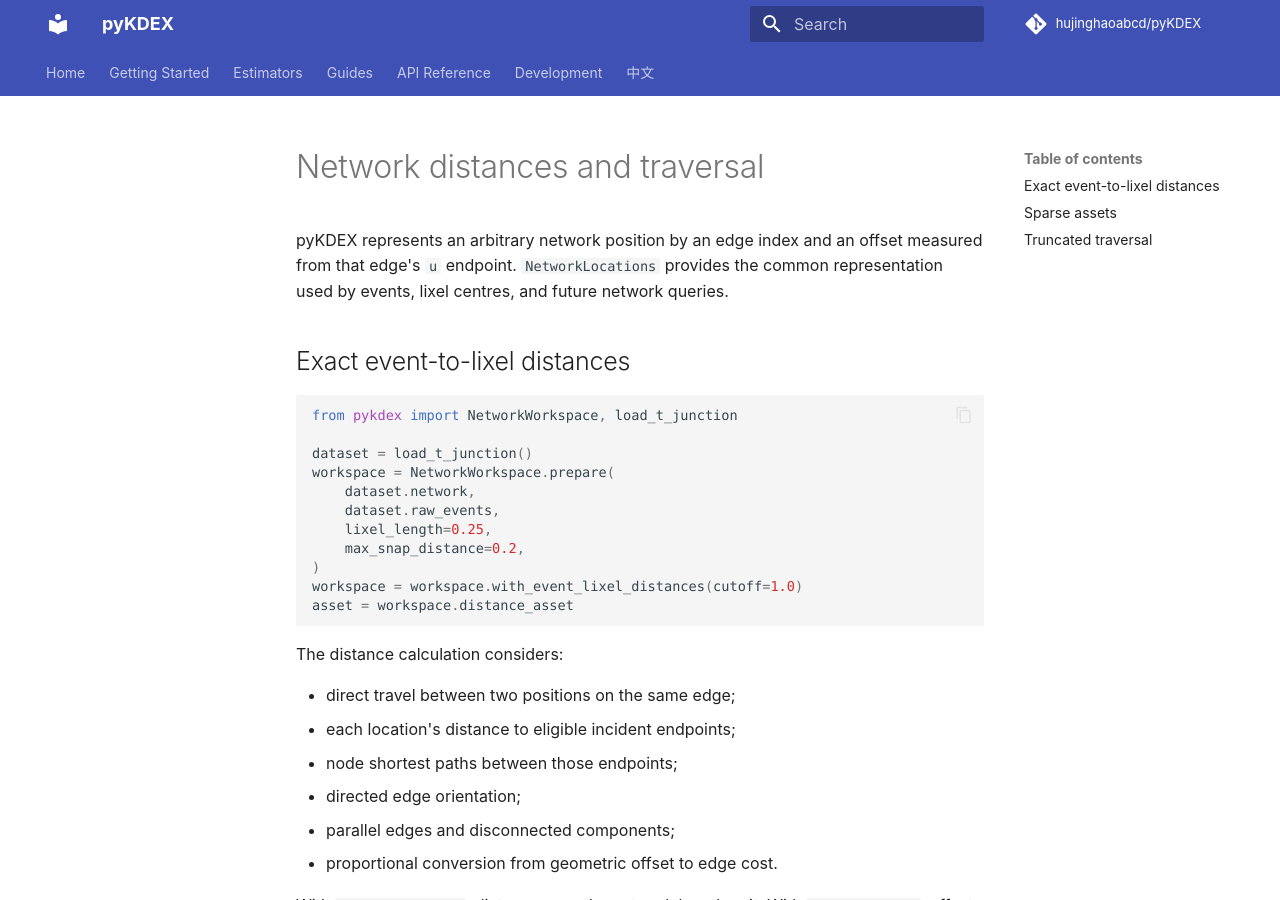
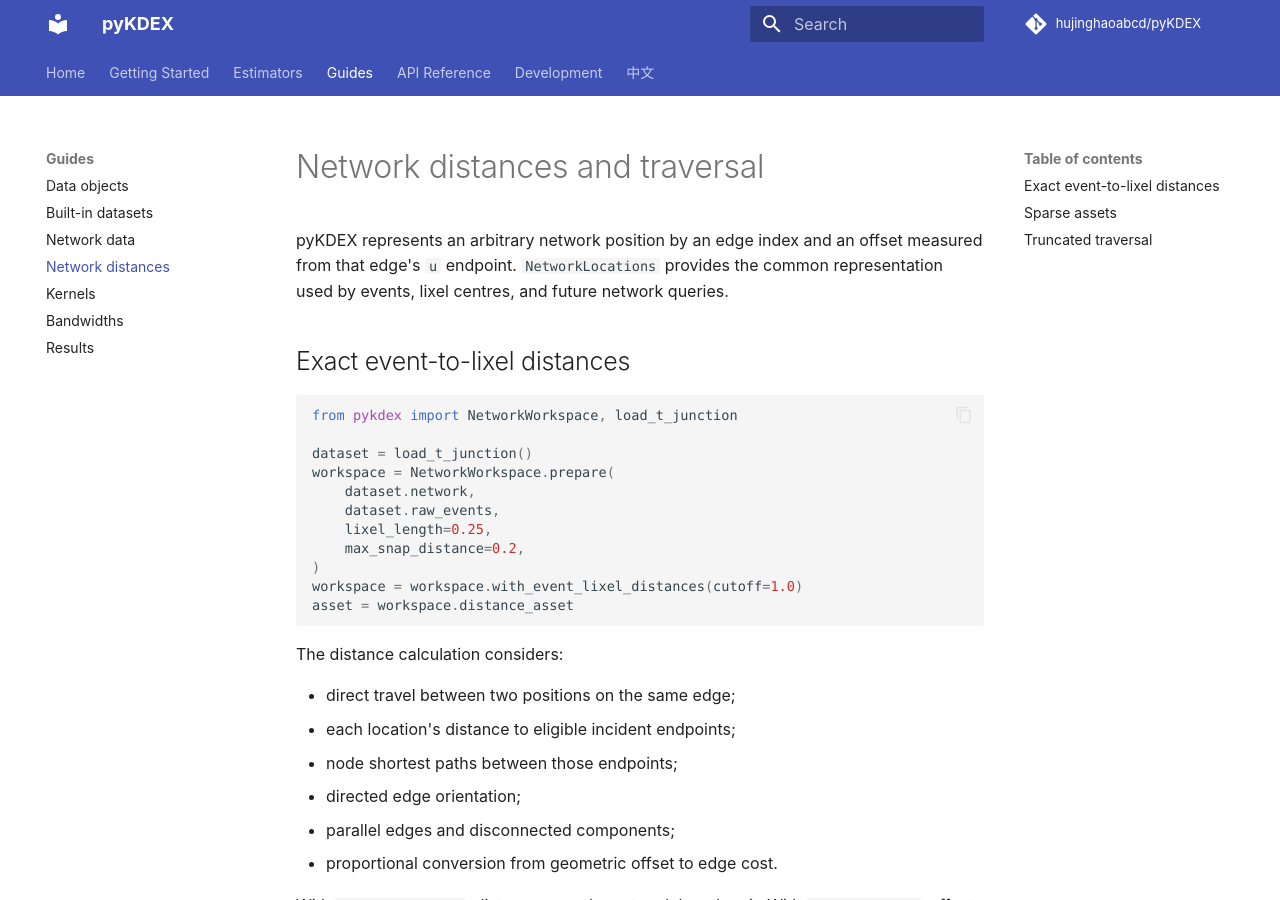
Before and after one commit to hujinghaoabcd/pyKDEX, an MkDocs documentation site: the page built from docs/guides/network-distances.md, in a window 1280 px wide and 900 px high. Built offline with MkDocs 1.6.1 and Material for MkDocs 9.7.7, drawn with Linux system fonts in a browser that asks for light colours; comment, search, counter and statistics services are not loaded.

Commit message:
Add network distance guide to documentation navigation

```diff
--- a/mkdocs.yml
+++ b/mkdocs.yml
@@ -65,6 +65,7 @@ nav:
       - Data objects: guides/data.md
       - Built-in datasets: guides/datasets.md
       - Network data: guides/network-data.md
+      - Network distances: guides/network-distances.md
       - Kernels: guides/kernels.md
       - Bandwidths: guides/bandwidths.md
       - Results: guides/results.md
```
